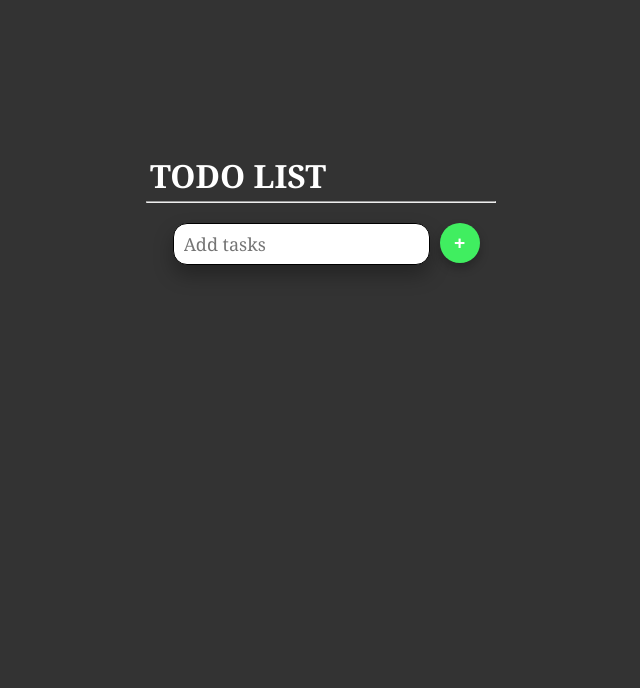
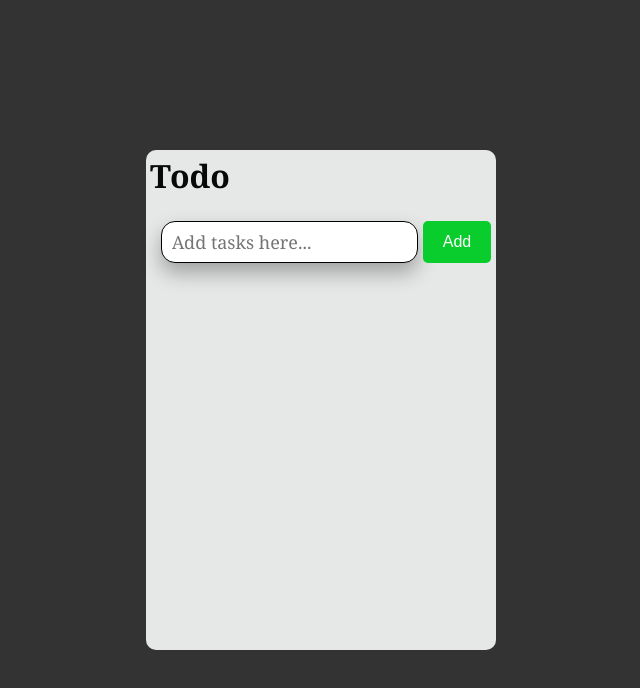
Before and after one commit to Nagoor-Khan-P/ToDoApp, a React (Create React App) app: page / in a window 1280 px wide. Shown: the top 688 px of the page, without its empty margins (319-959 px from the left). Built offline with nearby package versions, Linux system fonts and the light colour scheme.

Commit message:
Added check boxes for list items

```diff
--- a/package.json
+++ b/package.json
@@ -6,6 +6,7 @@
     "@testing-library/jest-dom": "^5.16.5",
     "@testing-library/react": "^13.4.0",
     "@testing-library/user-event": "^13.5.0",
+    "bootstrap": "^5.2.3",
     "react": "^18.2.0",
     "react-dom": "^18.2.0",
     "react-scripts": "5.0.1",
--- a/src/App.css
+++ b/src/App.css
@@ -14,14 +14,15 @@ body{
 .center-container{
   height: 500px;
   width: 350px;
+  border-radius: 10px;
+  background-color: rgb(230, 232, 232);
 
 }
 .app-heading{
   padding: 4px;
-  color: white;
+  color: rgb(9, 9, 9);
   /* text-align: center; */
   font-family:Cambria, Cochin, Georgia, Times, 'Times New Roman', serif;
-  text-transform: uppercase;
 }
 .input-container{
   display: flex;
@@ -42,18 +43,16 @@ body{
   font-size: large;
 }
 .add-btn{
-  width:40px;
-  height:40px;
-  border-radius: 50%;
-  border:none;
-  background-color:#40ee60;
+  background-color: #09cd2d;
+  border: none;
   color: white;
-  font-weight: bolder;
-  font-size: larger;
-  margin-left: 10px;
-  cursor: pointer;
-  box-shadow: 0px 5px 10px rgba(11, 10, 10, 0.3);
-  transition: 0.3s;
+  padding: 5px 20px;
+  text-align: center;
+  text-decoration: none;
+  display: inline-block;
+  font-size: 16px;
+  border-radius: 5px;
+  margin-left: 5px;
 }
 .add-btn:active{
   box-shadow: none;
@@ -66,9 +65,8 @@ body{
 .list-item{
   list-style-type: none;
   /* background-color: #596e8b; */
-  border:2px solid rgb(161, 158, 158);
-  color:white;
-  padding:3px;
+  color:rgb(16, 16, 16);
+  padding:1px;
   padding-left: 5px;
   border-radius: 5px;
   width: 100%;
@@ -77,11 +75,14 @@ body{
   align-items: center;
   position: relative;
   margin-top: 10px;
+  margin-left: 10px;
+  font-size: large;
+  font-family: Cambria, Cochin, Georgia, Times, 'Times New Roman', serif;
 }
 .icons{
   position: absolute;
   right: 10px;
-  color: #40ee60;
+  color: #069820;
 }
 .icons:hover{
   display: inline;
@@ -101,10 +102,31 @@ body{
 
 .cancel-icon {
   display: none;
-  margin-left: 280px;
+  position: absolute;
+  right: 40px;
+  top: 25%;
 }
 
 .list-item:hover .cancel-icon {
   display: inline;
-  color: #40ee60
+  color: #09cd2d;
 }
+
+/* Hide the default checkbox */
+.custom-checkbox {
+  appearance: none;
+  -webkit-appearance: none;
+  -moz-appearance: none;
+  width: 20px;
+  height: 20px;
+  border-radius: 50%;
+  border: 2px solid #ccc;
+  outline: none;
+  cursor: pointer;
+  margin-right: 10px;
+}
+
+/* Custom checkbox style when checked */
+.custom-checkbox:checked {
+  background-color: #09cd2d;
+}
--- a/src/App.js
+++ b/src/App.js
@@ -19,8 +19,7 @@ function App() {
   return (
     <div className="main-container">
       <div className="center-container">
-        <h1 className="app-heading">ToDo List</h1>
-        <hr/>
+        <h1 className="app-heading">Todo</h1>
         {todoList.map((listItem, i)=>{
           return(<TodoList key={i} index={i} item={listItem} deleteItem={deleteListItem}/>)
         })}
--- a/src/components/TodoInputs.js
+++ b/src/components/TodoInputs.js
@@ -4,11 +4,11 @@ function TodoInputs(props) {
   const [inputText, setInputText] = useState('');
   return (
     <div className="input-container">
-      <input type="text" className="input-box-todo" placeholder='Add tasks' value={inputText} onChange={e=>{setInputText(e.target.value)}}/>
+      <input type="text" className="input-box-todo" placeholder='Add tasks here...' value={inputText} onChange={e=>{setInputText(e.target.value)}}/>
       <button className="add-btn" onClick={()=> {
         props.addTask(inputText)
         setInputText("")
-      }}>+</button>
+      }}>Add</button>
     </div>
   )
 }
--- a/src/components/TodoList.js
+++ b/src/components/TodoList.js
@@ -4,8 +4,9 @@ function TodoList(props) {
   return (
     <div>
         <li className="list-item">
+        <input type="checkbox" class="custom-checkbox" id="myCheckbox" />
         {props.item}
-        <span class="cancel-icon"><i class="fa-sharp fa-solid fa-xmark" onClick={e=>{
+        <span class="cancel-icon"><i class="fa-solid fa-rectangle-xmark fa-xl" onClick={e=>{
             props.deleteItem(props.index)
         }}></i></span>
         </li>
--- a/src/index.js
+++ b/src/index.js
@@ -3,6 +3,7 @@ import ReactDOM from 'react-dom/client';
 import './index.css';
 import App from './App';
 import reportWebVitals from './reportWebVitals';
+
 
 const root = ReactDOM.createRoot(document.getElementById('root'));
 root.render(
```
Also changed, not shown: 1 other file (tests, documents, lock files or other folders).
